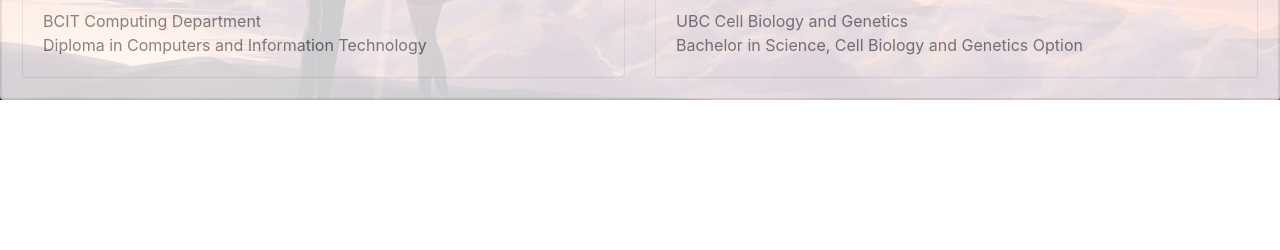
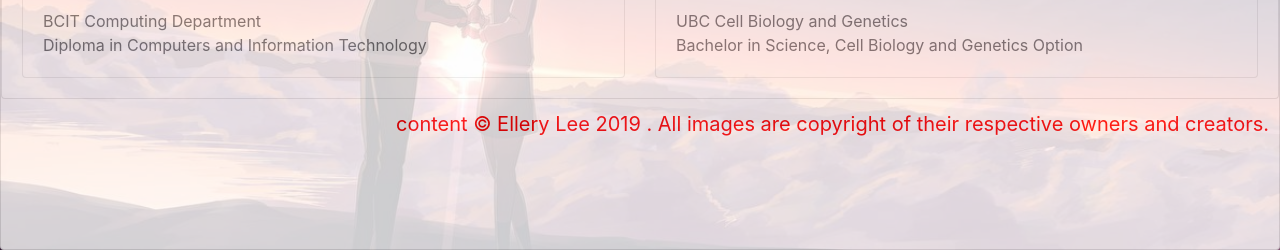
Before and after one commit to ellerylee369/ellery369.github.io, a plain HTML site: page Educationalbackground.html in a window 1280 px wide. Shown: the part 718-968 px from the top of the page. Before the commit the page ends 818 px from the top, so only its background shows below. Drawn offline with nearby package versions, Linux system fonts and the light colour scheme.

Commit message:
Initial commit

```diff
--- a/Educationalbackground.html
+++ b/Educationalbackground.html
@@ -78,7 +78,10 @@
 
 
         </div>
+
+
     </div>
+
 
 
 
@@ -91,5 +94,9 @@
         integrity="sha384-UO2eT0CpHqdSJQ6hJty5KVphtPhzWj9WO1clHTMGa3JDZwrnQq4sF86dIHNDz0W1" crossorigin="anonymous"></script>
 <script src="https://stackpath.bootstrapcdn.com/bootstrap/4.3.1/js/bootstrap.min.js"
         integrity="sha384-JjSmVgyd0p3pXB1rRibZUAYoIIy6OrQ6VrjIEaFf/nJGzIxFDsf4x0xIM+B07jRM" crossorigin="anonymous"></script>
+
+    <footer class="footer">content © Ellery Lee 2019 .  All images are copyright of their respective owners and creators.</footer>
 </body>
+
+
 </html>
--- a/css/personalprofilecss.css
+++ b/css/personalprofilecss.css
@@ -71,3 +71,11 @@
 .contactform {
     color: white;
 }
+
+.footer {
+    text-align: right;
+    padding: 10px;
+    height: 150px;
+    font-size: 20px;
+    color: red;
+}
```
Also changed, not shown: Accomplishments.html (+4 -0 lines), Contact Me.html (+5 -1 lines), Future goals.html (+4 -0 lines), Hobbies and Interests.html (+4 -0 lines), Mybio.html (+4 -0 lines), Personal Characteristics.html (+4 -0 lines), Projects I have Worked On.html (+3 -0 lines), WhoIam.html (+3 -0 lines), Work background.html (+4 -0 lines), index.html (+3 -0 lines).
